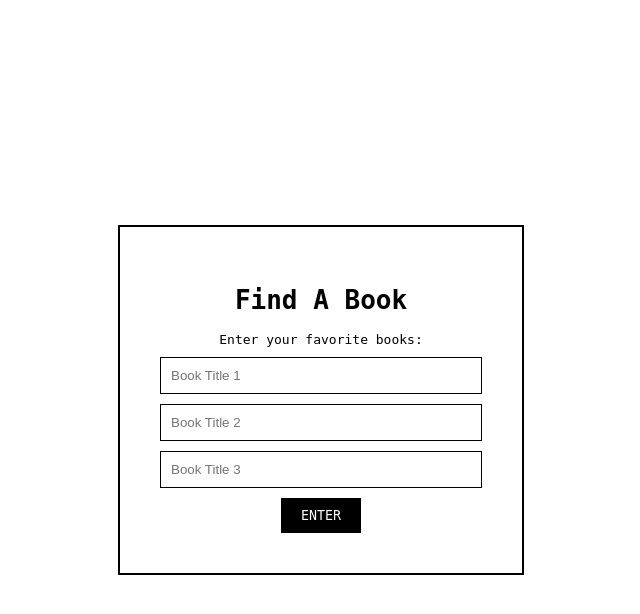
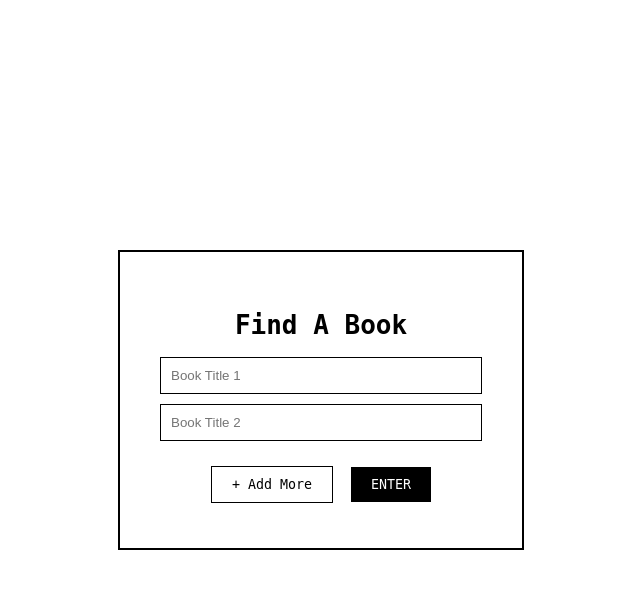
Before and after one commit to derinminabektas/FindABookWebsite, a Flask app: page / in a window 1280 px wide. Shown: the top 614 px of the page, without its empty margins (319-959 px from the left). Run offline with Flask 3, Linux system fonts and the light colour scheme.

Commit message:
sabit 3 kitap yazmayı 2 sabit + 5'e kadar ekstra ekleyebilme seçeneğiyle yaptım

```diff
--- a/templates/index.html
+++ b/templates/index.html
@@ -23,9 +23,15 @@
         input {
             border: 1px solid black;
             padding: 10px;
-            margin: 10px 0;
+            margin: 10px auto;
             width: 300px;
             display: block;
+        }
+        .extra-slot {
+            display: none;
+        }
+        .controls {
+            margin-top: 20px;
         }
         button {
             background-color: black;
@@ -34,6 +40,12 @@
             padding: 10px 20px;
             cursor: pointer;
             font-family: monospace;
+            margin: 5px;
+        }
+        #add-btn {
+            background-color: white;
+            color: black;
+            border: 1px solid black;
         }
         #popup {
             display: none;
@@ -63,11 +75,18 @@
     <div class="container">
         <h1>Find A Book</h1>
         <form id="searchForm" action="/results" method="POST">
-            <label>Enter your favorite books:</label>
-            <input type="text" name="book1" placeholder="Book Title 1" required>
-            <input type="text" name="book2" placeholder="Book Title 2">
-            <input type="text" name="book3" placeholder="Book Title 3">
-            <button type="submit">ENTER</button>
+            <div id="input-container">
+                <input type="text" name="book1" placeholder="Book Title 1" required>
+                <input type="text" name="book2" placeholder="Book Title 2" required>
+                <input type="text" name="book3" class="extra-slot" placeholder="Book Title 3">
+                <input type="text" name="book4" class="extra-slot" placeholder="Book Title 4">
+                <input type="text" name="book5" class="extra-slot" placeholder="Book Title 5">
+            </div>
+
+            <div class="controls">
+                <button type="button" id="add-btn">+ Add More</button>
+                <button type="submit">ENTER</button>
+            </div>
         </form>
     </div>
 
@@ -77,13 +96,28 @@
     </div>
 
     <script>
+        let currentSlots = 2;
+        const maxSlots = 5;
+        const addBtn = document.getElementById('add-btn');
+        const extraInputs = document.querySelectorAll('.extra-slot');
+
+        addBtn.addEventListener('click', () => {
+            if (currentSlots < maxSlots) {
+                extraInputs[currentSlots - 2].style.display = 'block';
+                currentSlots++;
+            }
+            if (currentSlots === maxSlots) {
+                addBtn.style.display = 'none';
+            }
+        });
+
         document.getElementById('searchForm').addEventListener('submit', function(e) {
             e.preventDefault();
             document.getElementById('popup').style.display = 'block';
             document.getElementById('overlay').style.display = 'block';
 
-            setTimeout(function() {
-                document.getElementById('searchForm').submit();
+            setTimeout(() => {
+                this.submit();
             }, 10000);
         });
     </script>
```
